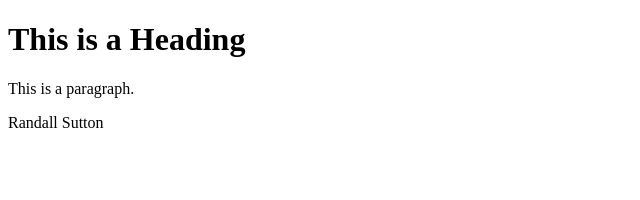
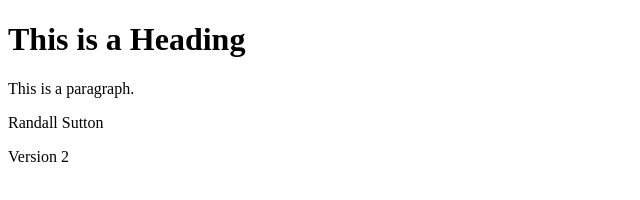
Before and after one commit to introtocomputersrandall/hello-world-azure, a plain HTML site: page index.html in a window 1280 px wide. Shown: the full height of the page, 0-640 px from the left. Drawn offline with Linux system fonts and the light colour scheme.

Commit message:
update file

```diff
--- a/index.html
+++ b/index.html
@@ -8,6 +8,6 @@
 <h1>This is a Heading</h1>
 <p>This is a paragraph.</p>
 <p> Randall Sutton</p>
-
+<h1?> Version 2</h1>
 </body>
 </html>
```
